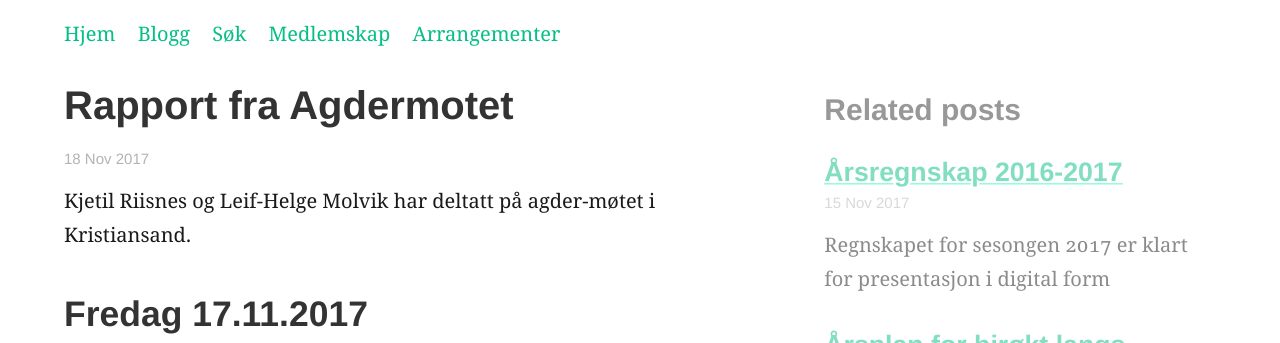
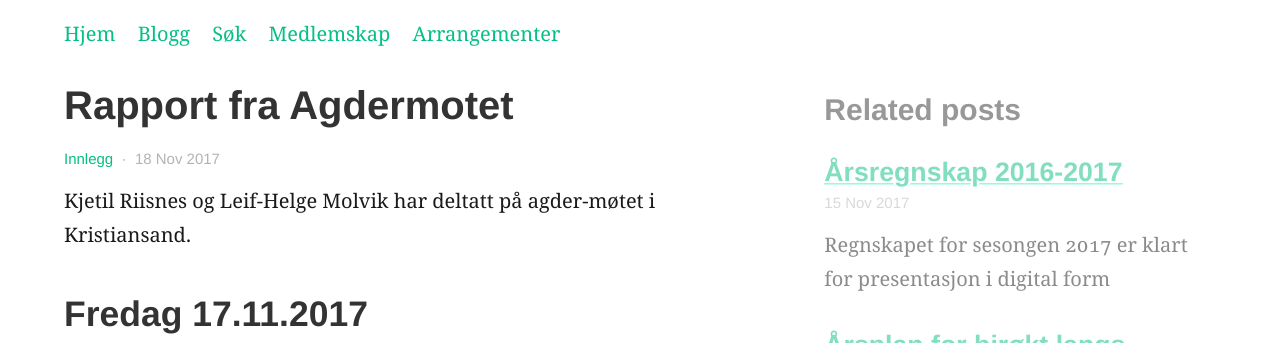
Before and after one commit to SotraBiroktarlag/sotrabirokt, a Jekyll site: the page built from _posts/2017-11-19-adgermoteRapport.md, in a window 1280 px wide and 900 px high. Shown: the top 343 px of the window. Built offline with Jekyll 4.4.1, drawn with Linux system fonts in a browser that asks for light colours.

Commit message:
Kategori

```diff
--- a/_posts/2017-11-19-adgermoteRapport.md
+++ b/_posts/2017-11-19-adgermoteRapport.md
@@ -2,7 +2,7 @@
 layout: post
 title:  "Rapport fra Agdermotet"
 date:   2017-11-18 16:16:01 -0600
-categories: General Adgermotet
+category:  Innlegg
 excerpt : "Kjetil Riisnes og Leif-Helge Molvik har deltatt på agder-møtet i Kristiansand og rapporterer tilbake."
 ---
 
```
